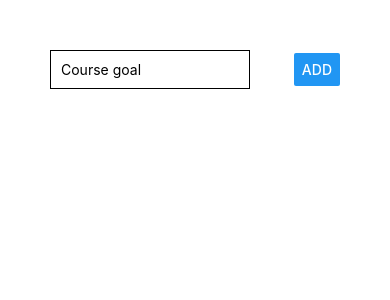
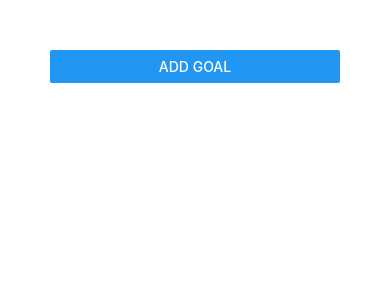
Before and after one commit to Nav1023/goals-app, a React Native app: screen / in a window 390 px wide. Shown: the top 300 px of the page. Built offline with nearby package versions, Linux system fonts and the light colour scheme.

Commit message:
Added modal view

```diff
--- a/App.js
+++ b/App.js
@@ -6,12 +6,14 @@
 
 export default function App() {
   const [courseGoals, setCourseGoals] = useState([]);
+  const [isModalVisible, setModalVisible] = useState(false);
 
   const addGoalHandler = goalTitle => {
     console.log(goalTitle);
     setCourseGoals(currentGoals => [
       ...currentGoals,
       { id: Math.random().toString(), value: goalTitle}]);
+    setModalVisible(false);
   }
 
   const removeGoalHandler = goalId => {
@@ -20,9 +22,18 @@
     })
   }
 
+  const cancelAdditionHandler = () => {
+    setModalVisible(false);
+  }
+
   return (
     <View style={styles.screen}>
-      <GoalInput onAddGoal = {addGoalHandler}/>
+      <Button title='Add Goal' onPress={() => setModalVisible(true)}/>
+      <GoalInput
+        visible={isModalVisible}
+        onAddGoal= {addGoalHandler}
+        onCancel= {cancelAdditionHandler}
+        />
       <FlatList
         data = {courseGoals}
         renderItem = { itemData => (
--- a/components/GoalInput.js
+++ b/components/GoalInput.js
@@ -1,5 +1,5 @@
 import React, {useState} from 'react';
-import { View, TextInput, Button, StyleSheet} from 'react-native';
+import { View, TextInput, Button, StyleSheet, Modal} from 'react-native';
 
 const GoalInput = props => {
   const [enteredGoal, setEnteredGoal] = useState('');
@@ -7,31 +7,53 @@
   const goalInputHandler = (enteredText) => {
     setEnteredGoal(enteredText);
   }
+  const addGoalHandler = () => {
+    props.onAddGoal(enteredGoal);
+    setEnteredGoal('');
+  }
 
   return (
+    <Modal visible={props.visible} animationType='slide'>
       <View style={styles.inputContainer}>
         <TextInput
           placeholder="Course goal"
           style={styles.input}
           value={enteredGoal}
           onChangeText={goalInputHandler} />
-        <Button title="ADD" onPress={props.onAddGoal.bind(this, enteredGoal)} />
+        <View style={styles.buttonContainer}>
+          <View style={styles.button}>
+           <Button title="ADD" onPress={addGoalHandler} />
+          </View>
+          <View style={styles.button}>
+           <Button title="CANCEL" color='red' onPress={props.onCancel} />
+          </View>
+        </View>
       </View>
+    </Modal>
   )
 }
 
 const styles = StyleSheet.create({
   inputContainer: {
-    flexDirection: 'row',
-    justifyContent: 'space-between',
+    flex: 1,
+    justifyContent: 'center',
     alignItems: 'center'
   },
   input: {
     width: 200,
     borderBottomColor: 'black',
     borderWidth: 1,
-    padding: 10
+    padding: 10,
+    marginBottom: 10
   },
+  buttonContainer: {
+    flexDirection: 'row',
+    justifyContent: 'space-around',
+    width: '60%'
+  },
+  button: {
+    width: '40%'
+  }
 })
 
 export default GoalInput;
```
